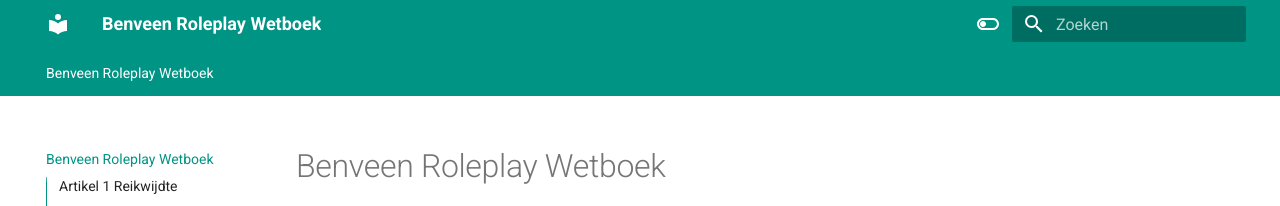
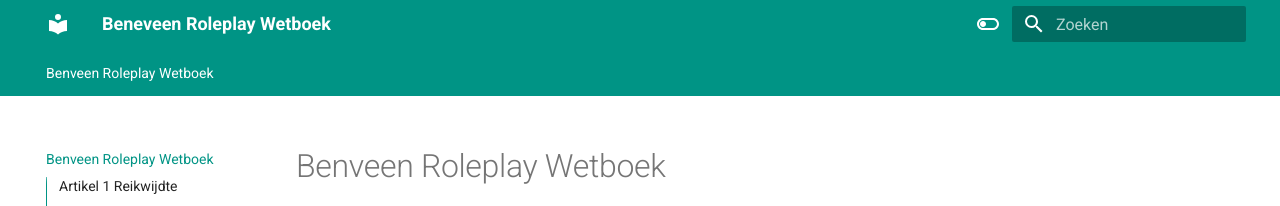
Before and after one commit to Benveen/beneveen-wetboek, an MkDocs documentation site: the page built from docs/index.md, in a window 1280 px wide. Shown: the top 206 px of the page. Built offline with MkDocs 1.6.1 and Material for MkDocs 9.7.7, drawn with Linux system fonts in a browser that asks for light colours.

Commit message:
Update mkdocs.yml

```diff
--- a/mkdocs.yml
+++ b/mkdocs.yml
@@ -1,4 +1,4 @@
-site_name: Benveen Roleplay Wetboek
+site_name: Beneveen Roleplay Wetboek
 theme:
   name: material
   features:
```
